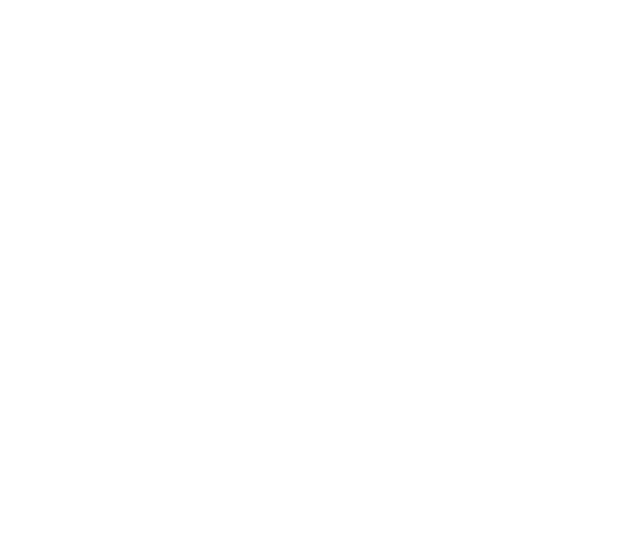
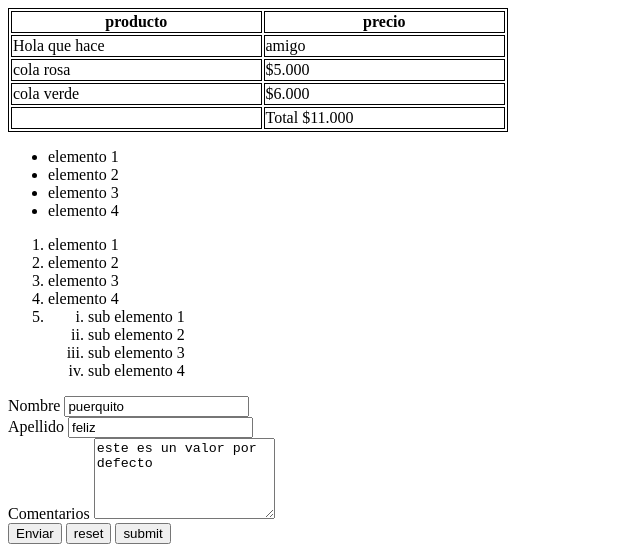
Before and after one commit to DD150602/primera_pagina, a plain HTML site: page index.html in a window 1280 px wide. Shown: the top 559 px of the page, without its empty margins (0-640 px from the left). Drawn offline with Linux system fonts and the light colour scheme.

Commit message:
index esta terminado se empieza con el blog

```diff
--- a/index.html
+++ b/index.html
@@ -4,9 +4,113 @@
     <meta charset="UTF-8">
     <meta http-equiv="X-UA-Compatible" content="IE=edge">
     <meta name="viewport" content="width=device-width, initial-scale=1.0">
-    <title>Document</title>
+    <title>mi primera web</title>
+    <style>
+        table, th, td {
+            border: 1px solid black
+        }
+    </style>
 </head>
 <body>
+    <table style="width: 500px;">
+        <!--tr es una fila en la tabla-->
+        <thead>
+            <tr>
+                <!--th es una cabecera-->
+                <th>producto</th>
+                <th>precio</th>
+            </tr>
+        </thead>
+        <tbody>
+            <tr>
+                <!--td es para definir elementos estandares dentro de la tabla-->
+                <td>Hola que hace</td>
+                <td>amigo</td>
+            </tr>
+            <tr>
+                <td>cola rosa</td>
+                <td>$5.000</td>
+            </tr>
+            <tr>
+                <td>cola verde</td>
+                <td>$6.000</td>
+            </tr>
+        </tbody>
+        <tfoot>
+            <td></td>
+            <td>Total $11.000</td>
+        </tfoot>
+    </table>
+
+
+
+    <!--ul es lista no ordenada-->
+    <!--li es un item de lista-->
+    <ul>
+        <li>elemento 1</li>
+        <li>elemento 2</li>
+        <li>elemento 3</li>
+        <li>elemento 4</li>
+    </ul>
+    <!--ol es lista ordenada-->
+    <ol>
+        <li>elemento 1</li>
+        <li>elemento 2</li>
+        <li>elemento 3</li>
+        <li>elemento 4</li>
+        <li>
+            <ol>
+                <li style="list-style-type: lower-roman;">sub elemento 1</li>
+                <li style="list-style-type: lower-roman;">sub elemento 2</li>
+                <li style="list-style-type: lower-roman;">sub elemento 3</li>
+                <li style="list-style-type: lower-roman;">sub elemento 4</li>
+            </ol>
+        </li>
+    </ol>
+
+
+
+    <!--la etiqueta form es para agregar formularios-->
+    <!--la etiqueta action sirve para dirigir los datos ingreasos a el lugsr deseado-->
+    <!--method="get" sirve para enviar los valores dentro de los campos atraves de la url-->
+    <form action="/formulario" method="post">
+        <!--la etiqueta label es para saver cual dato se esta solicitando-->
+        <label for="nombre">Nombre</label>
+        <!--la propiedad name resive una llave y un valos que se almacena en nombre-->
+        <!--la etiqueta type es para para que se comporte diferente el imput dependiendo la propiedad-->
+        <!--value le da un valor por defecto a los inputs-->
+        <input value="puerquito" type="text" id="nombre" name="nombre" placeholder="Nombre" />
+        <br>
+        <label for="apellido" >Apellido</label>
+        <input value="feliz" type="text" id="apellido" name="apellido" placeholder="Apellido"/>
+        <br>
+        <!--la etiqueta textarea es para ingresar algun tipo de texto-->
+        <label for="comentario">Comentarios</label>
+        <textarea name="comentario" id="comentario" cols="20" rows="5" placeholder="ingrese comentario">este es un valor por defecto</textarea>
+        <br>
+        <button type="button">Enviar</button>
+        <button type="reset">reset</button>
+        <button type="submit">submit</button>
+    </form>
+    <!--los H son para tituos y sbtitulos-->
+    <h1>Mi primer heading</h1>
+    <h2>Mi segundo heading</h2>
+    <h3>Mi tercer heading</h3>
+    <h4>Mi cuarto heading</h4>
+    <h5>Mi quinto heading</h5>
+    <h6>puerquito salchicha</h6>
+    <!--la etiqueta P es para colocar parrafo-->
+    <p>chanchito feliz esta feliz.</p>
+    <p>chancito triste esta triste</p>
+    <!--la etiqueta hr es para colocar una linea y separar textos-->
+    <hr>
+    <h2>chanchito felipe</h2>
+    <p>mucho texto en el estacio <br> del <span style="color:blue">texto donde va el texto</span></p>
+    <!-- este es un comentario y no aparece en el navegador-->
+    <!--la etiqueta A sirve para direccionar a un link-->
+    <a href="https://www.google.com">Ir a google</a>
+    <!--la etiqueta  img es para agregar imagenes y la etiqueta width y heigth es para el ancho y el alto de la imagen-->
+    <img src="imgs/elkokun.jpg" width="400" />
 
 </body>
 </html>
```
Also changed, not shown: blog.html (added, +12 -0 lines), imgs/elkokun.jpg (added).
